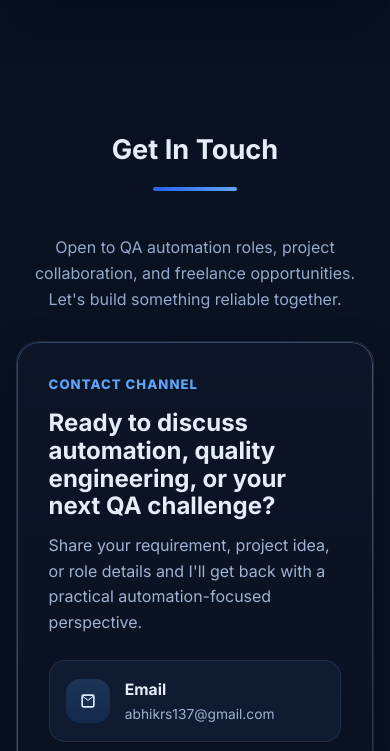
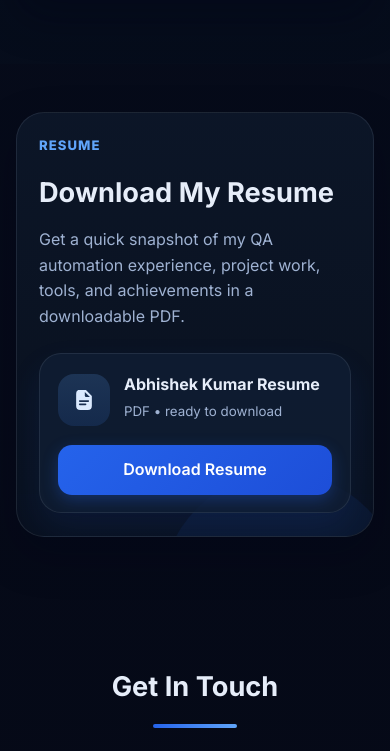
Before and after one commit to Abhikrs137/AbhishekPortfolio, a plain HTML site: page index.html in a window 390 px wide. Shown: the part 9124-9875 px from the top of the page. Drawn offline with Linux system fonts and the light colour scheme.

Commit message:
final changes

```diff
--- a/index.html
+++ b/index.html
@@ -1,5 +1,5 @@
 <!DOCTYPE html>
-<html lang="en">
+<html lang="en" data-theme="dark">
   <head>
     <meta charset="UTF-8" />
     <meta name="viewport" content="width=device-width, initial-scale=1.0" />
@@ -27,7 +27,8 @@
           <a href="#skills">Skills</a>
           <a href="#projects">Projects</a>
           <a href="#education">Education</a>
-          <a href="#contact">Achievement</a>
+          <a href="#awards">Achievement</a>
+          <a href="#resume">Resume</a>
         </nav>
         <div class="header-actions">
           <button class="theme-toggle" type="button" aria-label="Toggle theme" aria-pressed="false">
@@ -462,6 +463,35 @@ accelerating release cycles and improving efficiency</li>
         </div>
       </section>
 
+      <section class="section resume-section" id="resume">
+        <div class="container">
+          <div class="resume-panel reveal">
+            <div class="resume-copy">
+              <p class="contact-kicker">Resume</p>
+              <h3>Download My Resume</h3>
+              <p>
+                Get a quick snapshot of my QA automation experience, project
+                work, tools, and achievements in a downloadable PDF.
+              </p>
+            </div>
+            <div class="resume-action">
+              <span class="resume-file" aria-hidden="true">
+                <svg viewBox="0 0 24 24" role="img" focusable="false">
+                  <path d="M6.5 2.75h7.3L19.25 8.2v9.3A3.75 3.75 0 0 1 15.5 21.25h-7A3.75 3.75 0 0 1 4.75 17.5v-11A3.75 3.75 0 0 1 6.5 2.75Zm6.25 1.8V8a1.25 1.25 0 0 0 1.25 1.25h3.45ZM8 12.25a.75.75 0 0 0 0 1.5h8a.75.75 0 0 0 0-1.5Zm0 3a.75.75 0 0 0 0 1.5h5.5a.75.75 0 0 0 0-1.5Z" />
+                </svg>
+              </span>
+              <div>
+                <strong>Abhishek Kumar Resume</strong>
+                <small>PDF • ready to download</small>
+              </div>
+              <a class="btn resume-download" href="assets/abhishek-kumar-resume.pdf" download>
+                Download Resume
+              </a>
+            </div>
+          </div>
+        </div>
+      </section>
+
       <section class="section" id="contact">
         <div class="container">
           <h3>Get In Touch</h3>
@@ -530,9 +560,7 @@ accelerating release cycles and improving efficiency</li>
                 <textarea name="message" rows="6" placeholder="Your message here..." required></textarea>
               </label>
               <button class="btn contact-submit" type="submit">Send Message</button>
-              <p class="contact-form-status" aria-live="polite">
-                Add your Web3Forms access key, then messages from this form will be delivered to your email inbox.
-              </p>
+
             </form>
           </div>
         </div>
@@ -609,6 +637,7 @@ accelerating release cycles and improving efficiency</li>
             <a href="#about">About</a>
             <a href="#experience">Experience</a>
             <a href="#projects">Projects</a>
+            <a href="#resume">Resume</a>
             <a href="#contact">Contact</a>
           </div>
         </div>
--- a/styles.css
+++ b/styles.css
@@ -1228,6 +1228,99 @@ h3 {
   cursor: pointer;
 }
 
+.resume-section {
+  padding-top: 3rem;
+}
+
+.resume-panel {
+  position: relative;
+  display: grid;
+  grid-template-columns: minmax(0, 1.1fr) minmax(280px, 0.9fr);
+  gap: 1.5rem;
+  align-items: center;
+  padding: clamp(1.4rem, 4vw, 2.4rem);
+  border: 1px solid rgba(96, 165, 250, 0.22);
+  border-radius: 28px;
+  background:
+    radial-gradient(circle at 12% 20%, rgba(96, 165, 250, 0.22), transparent 30%),
+    radial-gradient(circle at 92% 22%, rgba(37, 99, 235, 0.16), transparent 28%),
+    linear-gradient(135deg, rgba(255, 255, 255, 0.98), rgba(239, 246, 255, 0.94));
+  box-shadow: 0 22px 46px rgba(15, 23, 42, 0.1);
+  overflow: hidden;
+}
+
+.resume-panel::before {
+  content: "";
+  position: absolute;
+  inset: auto -8% -42% auto;
+  width: 240px;
+  height: 240px;
+  border-radius: 50%;
+  background: rgba(37, 99, 235, 0.08);
+  pointer-events: none;
+}
+
+.resume-copy,
+.resume-action {
+  position: relative;
+  z-index: 1;
+}
+
+.resume-copy h3 {
+  margin-bottom: 0.8rem;
+  text-align: left;
+}
+
+.resume-copy p:last-child {
+  max-width: 58ch;
+  margin: 0;
+  color: var(--muted);
+}
+
+.resume-action {
+  display: grid;
+  grid-template-columns: auto 1fr;
+  gap: 0.25rem 0.9rem;
+  align-items: center;
+  padding: 1.1rem;
+  border: 1px solid rgba(203, 213, 225, 0.78);
+  border-radius: 22px;
+  background: rgba(255, 255, 255, 0.78);
+  box-shadow: 0 16px 34px rgba(37, 99, 235, 0.1);
+}
+
+.resume-file {
+  grid-row: span 2;
+  width: 52px;
+  height: 52px;
+  display: grid;
+  place-items: center;
+  border-radius: 16px;
+  background: linear-gradient(180deg, #eff6ff, #dbeafe);
+  color: var(--primary);
+}
+
+.resume-file svg {
+  width: 26px;
+  height: 26px;
+  fill: currentColor;
+}
+
+.resume-action strong {
+  font-size: 1rem;
+}
+
+.resume-action small {
+  color: var(--muted);
+}
+
+.resume-download {
+  grid-column: 1 / -1;
+  margin-top: 0.85rem;
+  min-height: 50px;
+  border-radius: 14px;
+}
+
 .contact-panel {
   display: grid;
   grid-template-columns: 0.95fr 1.05fr;
@@ -1617,6 +1710,7 @@ html[data-theme="dark"] .card,
 html[data-theme="dark"] .skill-card,
 html[data-theme="dark"] .about-card,
 html[data-theme="dark"] .timeline-item,
+html[data-theme="dark"] .resume-panel,
 html[data-theme="dark"] .contact-form,
 html[data-theme="dark"] .contact-intro,
 html[data-theme="dark"] .chatbot-shell,
@@ -1814,7 +1908,14 @@ html[data-theme="dark"] .contact-card {
   color: #e6edf9;
 }
 
+html[data-theme="dark"] .resume-action {
+  background: rgba(17, 30, 52, 0.82);
+  border-color: rgba(148, 163, 184, 0.14);
+}
+
 html[data-theme="dark"] .contact-card small,
+html[data-theme="dark"] .resume-action small,
+html[data-theme="dark"] .resume-copy p:last-child,
 html[data-theme="dark"] .contact-intro > p:last-of-type {
   color: #9fb2d2;
 }
@@ -1844,6 +1945,11 @@ html[data-theme="dark"] .chatbot-fab {
 }
 
 html[data-theme="dark"] .contact-card-icon {
+  background: linear-gradient(180deg, rgba(96, 165, 250, 0.18), rgba(59, 130, 246, 0.14));
+  color: #dbeafe;
+}
+
+html[data-theme="dark"] .resume-file {
   background: linear-gradient(180deg, rgba(96, 165, 250, 0.18), rgba(59, 130, 246, 0.14));
   color: #dbeafe;
 }
@@ -1872,6 +1978,7 @@ html[data-theme="dark"] .footer {
   .cards.two,
   .skills-grid,
   .awards-grid,
+  .resume-panel,
   .contact-panel,
   .footer-grid {
     grid-template-columns: 1fr;
@@ -1995,3 +2102,57 @@ html[data-theme="dark"] .footer {
     height: 156px;
   }
 }
+
+/* background 101: futuristic neon grid backdrop */
+body {
+  position: relative;
+  background:
+    radial-gradient(circle at 15% 10%, rgba(34, 211, 238, 0.2), transparent 24rem),
+    radial-gradient(circle at 85% 5%, rgba(244, 114, 182, 0.18), transparent 24rem),
+    radial-gradient(circle at 50% 55%, rgba(139, 92, 246, 0.13), transparent 32rem),
+    linear-gradient(180deg, #050816 0%, #081125 44%, #040611 100%);
+  overflow-x: hidden;
+}
+
+body::before {
+  content: "";
+  position: fixed;
+  inset: 0;
+  z-index: -1;
+  pointer-events: none;
+  background-image:
+    linear-gradient(rgba(34, 211, 238, 0.075) 1px, transparent 1px),
+    linear-gradient(90deg, rgba(34, 211, 238, 0.075) 1px, transparent 1px);
+  background-size: 56px 56px;
+  mask-image: linear-gradient(180deg, rgba(0, 0, 0, 0.9), transparent 88%);
+}
+
+body::after {
+  content: "";
+  position: fixed;
+  inset: 0;
+  z-index: -1;
+  pointer-events: none;
+  background:
+    linear-gradient(120deg, transparent 0 44%, rgba(34, 211, 238, 0.07) 45%, transparent 47% 100%),
+    repeating-linear-gradient(180deg, rgba(255, 255, 255, 0.025) 0 1px, transparent 1px 8px);
+  animation: background101Scan 8s linear infinite;
+}
+
+html[data-theme="dark"] body {
+  background:
+    radial-gradient(circle at 15% 10%, rgba(34, 211, 238, 0.2), transparent 24rem),
+    radial-gradient(circle at 85% 5%, rgba(244, 114, 182, 0.18), transparent 24rem),
+    radial-gradient(circle at 50% 55%, rgba(139, 92, 246, 0.13), transparent 32rem),
+    linear-gradient(180deg, #050816 0%, #081125 44%, #040611 100%);
+}
+
+@keyframes background101Scan {
+  from {
+    background-position: -220px 0, 0 0;
+  }
+
+  to {
+    background-position: 620px 0, 0 80px;
+  }
+}
```
Also changed, not shown: 1 other file.
